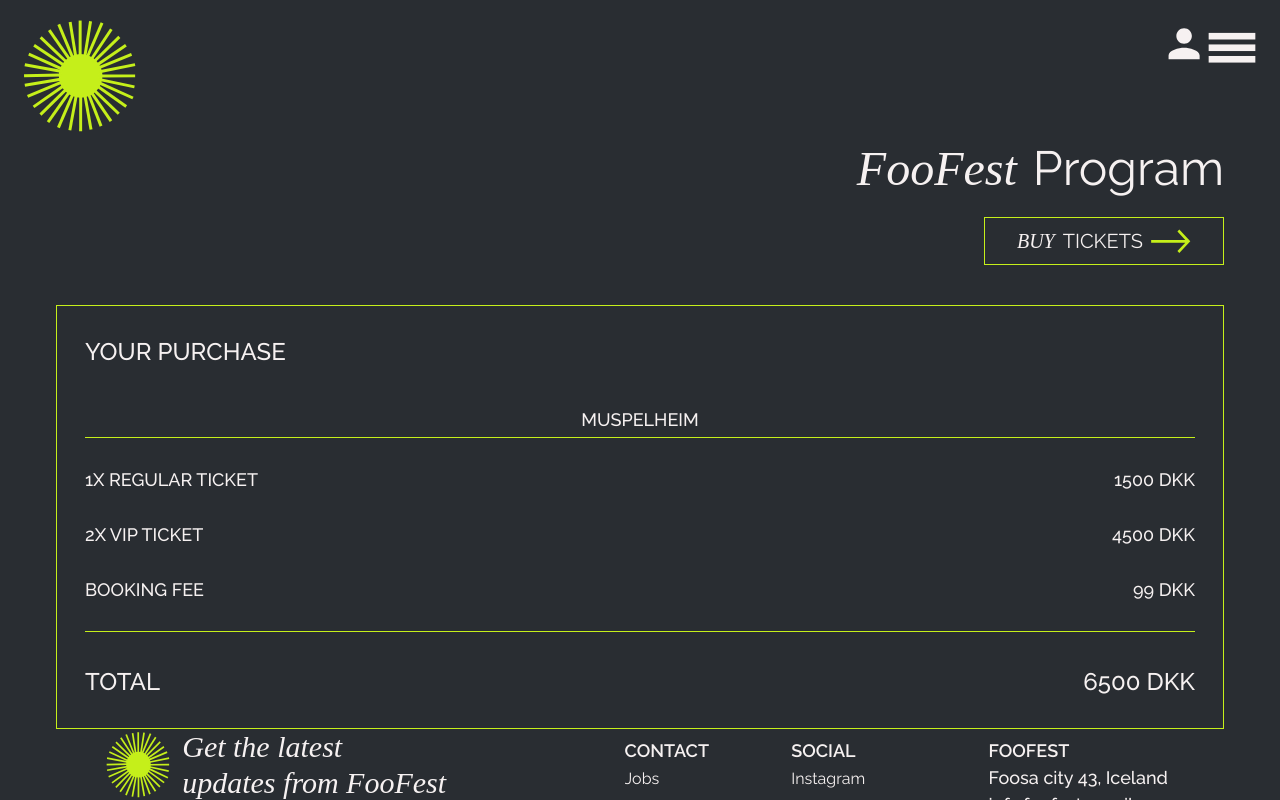
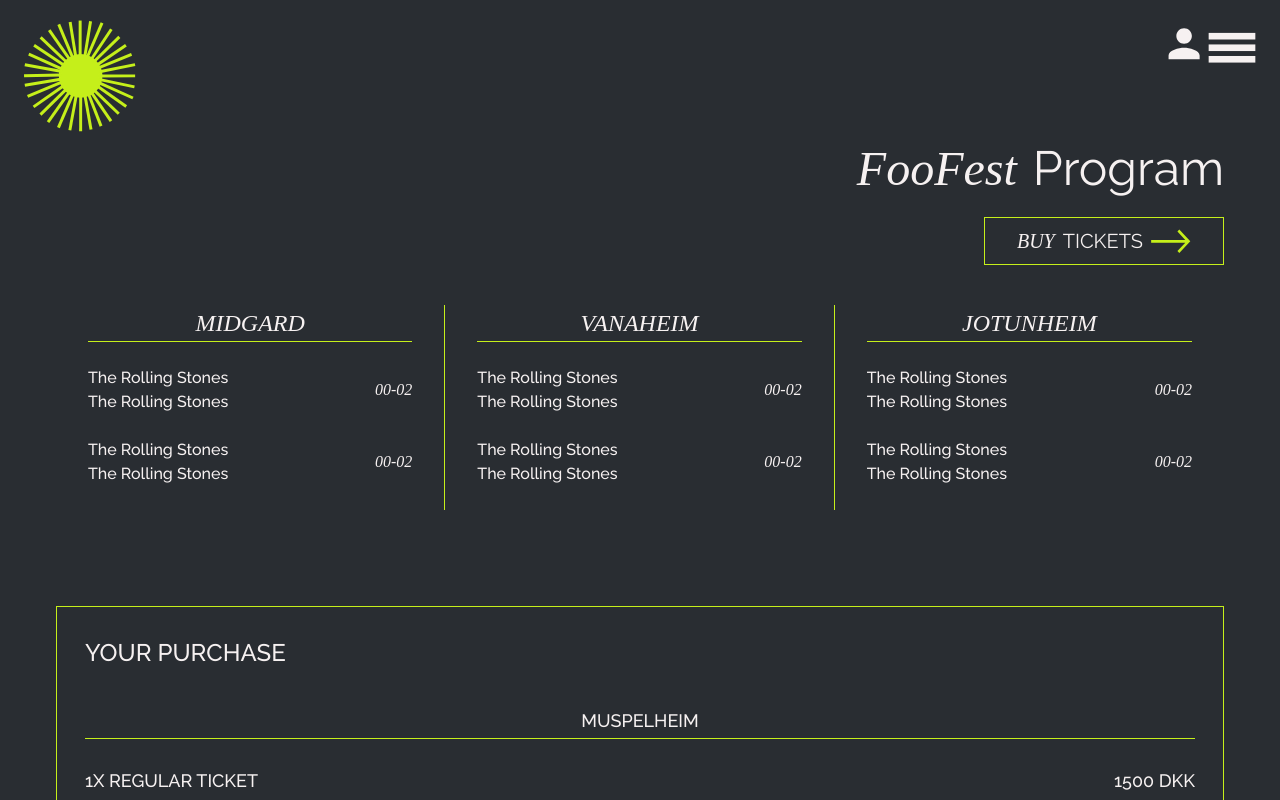
Before and after one commit to TheImpatientz/foofest_exam, a Next.js app: page / in a window 1280 px wide. Shown: the top 800 px of the page. Built offline with nearby package versions, Linux system fonts and the light colour scheme.

Commit message:
programcontent

```diff
--- a/src/app/page.jsx
+++ b/src/app/page.jsx
@@ -3,6 +3,7 @@ import Footer from "@/components/Footer";
 import Header from "@/components/Header";
 import HeaderTwo from "@/components/HeaderTwo";
 import Labelinput from "@/components/Labelinput";
+import ProgramContent from "@/components/ProgramContent";
 import ProgramItem from "@/components/ProgramItem";
 import SecondaryButton from "@/components/SecondaryButton";
 import YourPurchase from "@/components/YourPurchase";
@@ -15,6 +16,7 @@ export default function Home() {
       <main>
         <HeaderTwo page="Program" />
         <SecondaryButton />
+        <ProgramContent />
         <YourPurchase campingspot="MUSPELHEIM"></YourPurchase>
       </main>
       <Footer></Footer>
--- /dev/null
+++ b/src/components/ProgramContent.jsx
@@ -0,0 +1,30 @@
+import ProgramItem from "./ProgramItem";
+
+export default function ProgramContent() {
+  return (
+    // her skal der mappes igennem noget data alt efter hvor mange bands der er, og hvilke dage
+    <section className="grid md:grid-cols-3 mb-20">
+      <div className="md:border-r border-[var(--accent-color)] md:pr-8 grid mb-4 md:pl-8">
+        <h4 className="span justify-self-center">MIDGARD</h4>
+        <div className="border-t border-[var(--accent-color)]">
+          <ProgramItem />
+          <ProgramItem />
+        </div>
+      </div>
+      <div className="md:border-r border-[var(--accent-color)] md:pr-8 grid mb-4 md:pl-8">
+        <h4 className="span justify-self-center">VANAHEIM</h4>
+        <div className="border-t border-[var(--accent-color)]">
+          <ProgramItem />
+          <ProgramItem />
+        </div>
+      </div>
+      <div className=" md:pr-8 grid mb-4 md:pl-8">
+        <h4 className="span justify-self-center">JOTUNHEIM</h4>
+        <div className="border-t border-[var(--accent-color)]">
+          <ProgramItem />
+          <ProgramItem />
+        </div>
+      </div>
+    </section>
+  );
+}
--- a/src/components/ProgramItem.jsx
+++ b/src/components/ProgramItem.jsx
@@ -1,6 +1,6 @@
 export default function ProgramItem() {
   return (
-    // her skal der komme data ind som skal udskiftes
+    // Skal udskiftes til det er props, så det passer med dataen fra ProgramContent
     <div className="grid grid-cols-2 space-between my-6">
       <h4 className="text-[1rem]">The Rolling Stones The Rolling Stones</h4>
       <h4 className="span place-self-center justify-self-end text-[1rem]">00-02</h4>
```
